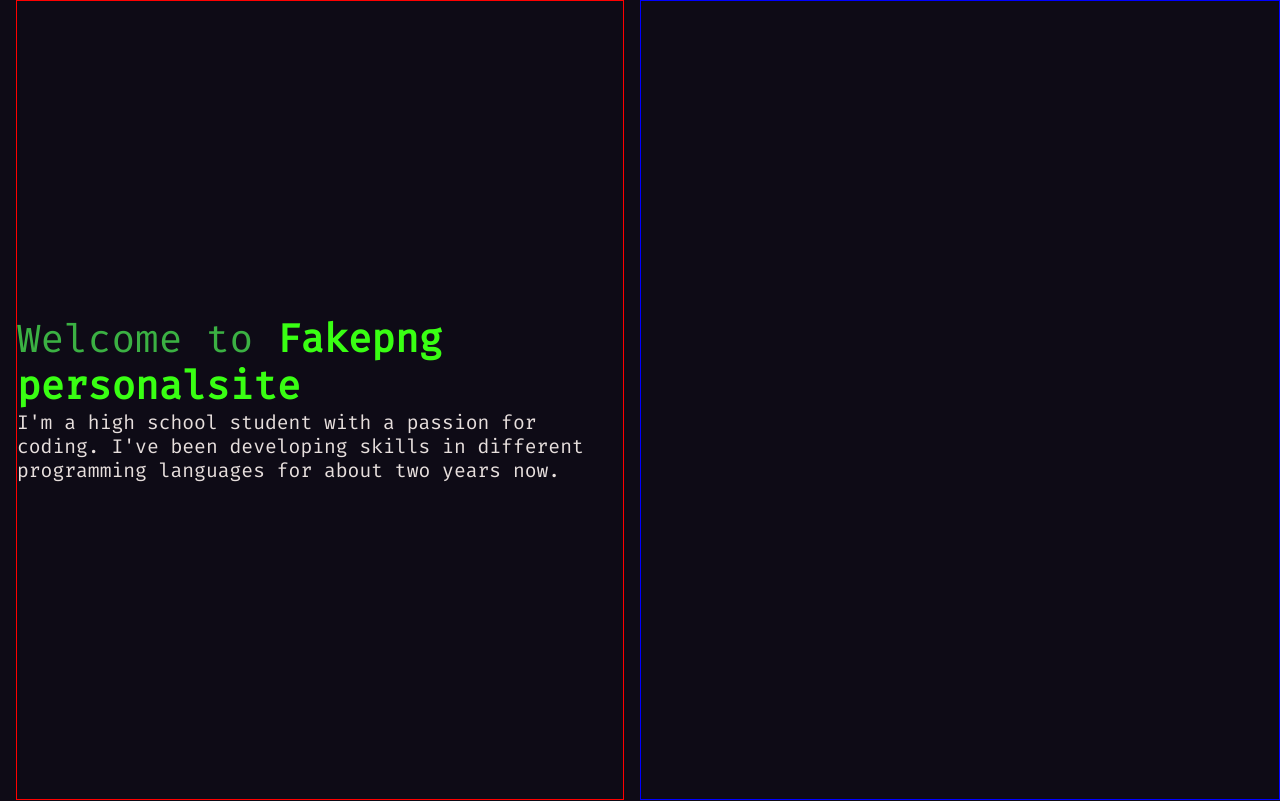
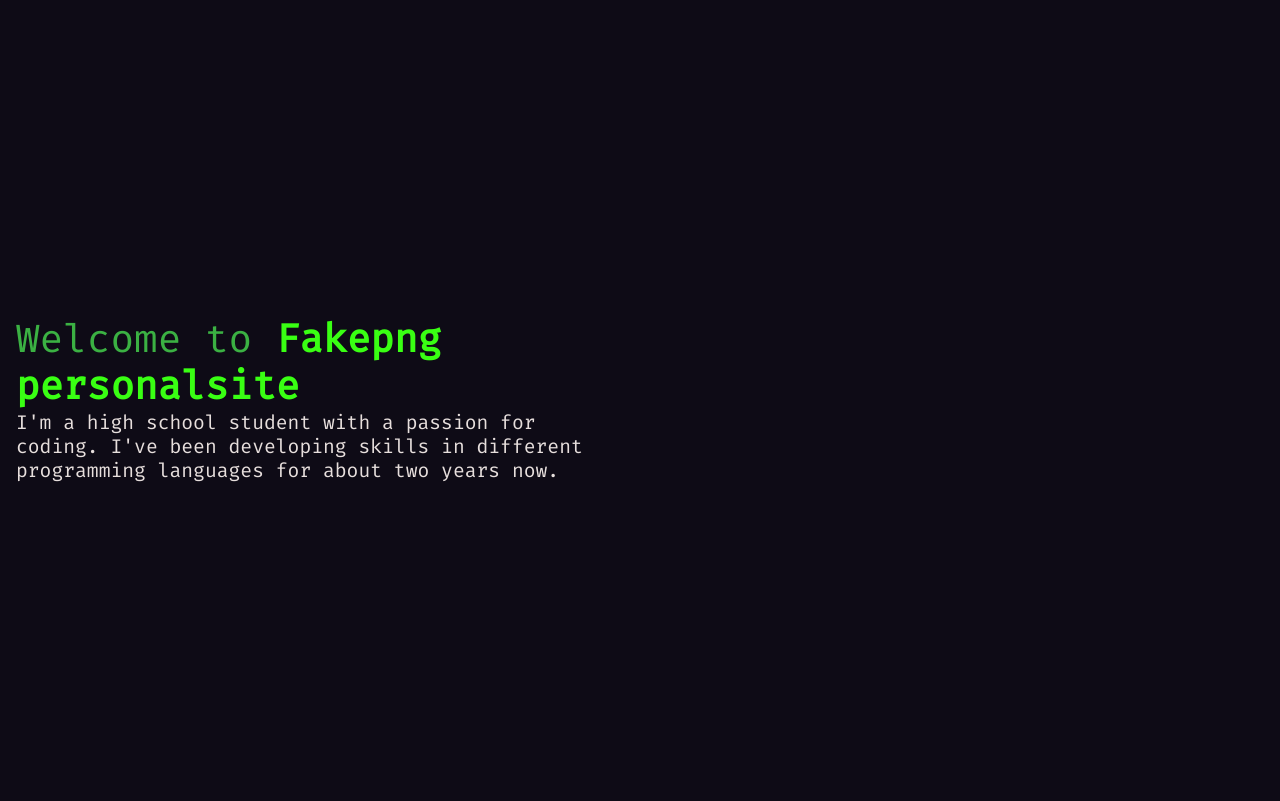
Before and after one commit to Fakepng/personalsite, a React (Create React App) app: page / in a window 1280 px wide. Shown: the top 801 px of the page. Built offline with nearby package versions, Linux system fonts and the light colour scheme; the HTML template or start-up script is replaced by a standard one.

Commit message:
Style: remove borer color

```diff
--- a/src/pages/Hero/Hero.css
+++ b/src/pages/Hero/Hero.css
@@ -20,7 +20,7 @@
     justify-content: center;
     font-size: 1.2rem;
     margin: 0 1rem;
-    border: 1px solid red;
+    /* border: 1px solid red; */
 }
 
 .hero-bold {
@@ -34,6 +34,6 @@
 }
 
 .hero-image {
-    border: 1px solid blue;
+    /* border: 1px solid blue; */
     min-height: 100px;
 }
```
